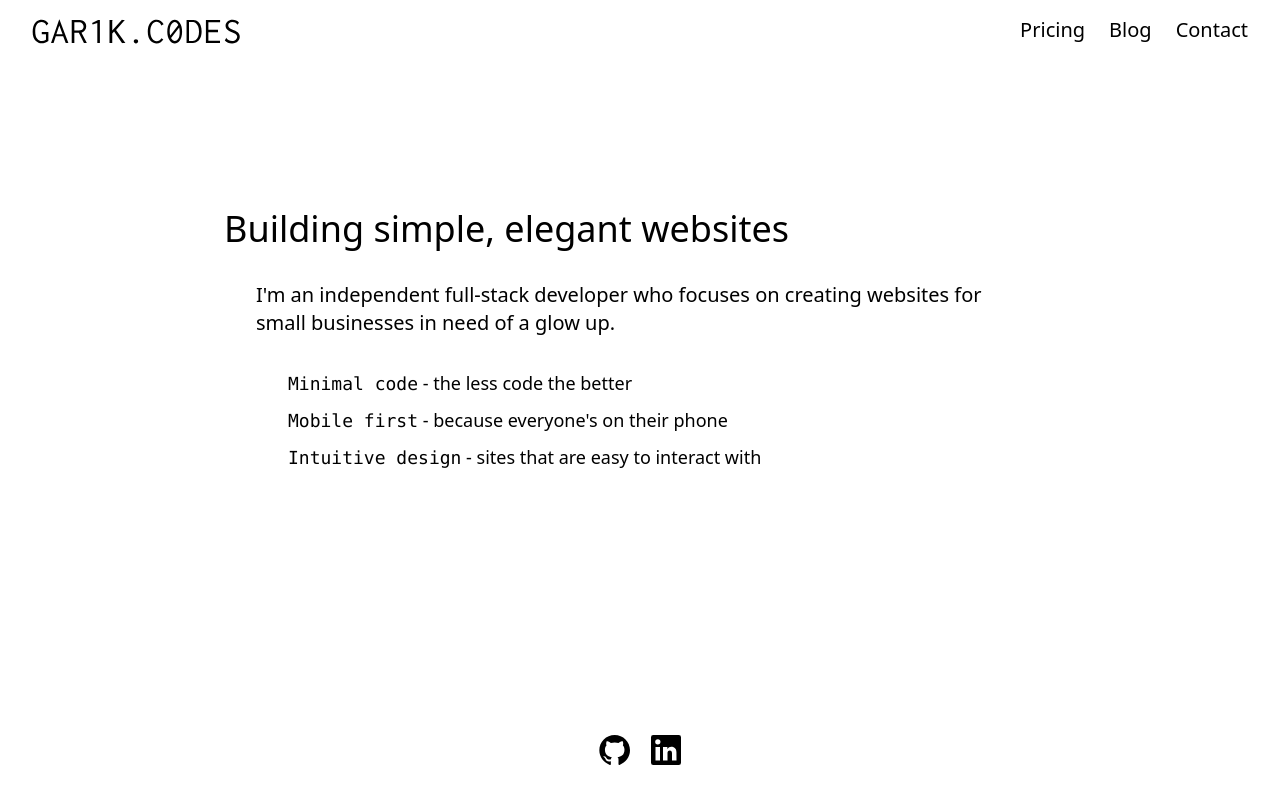
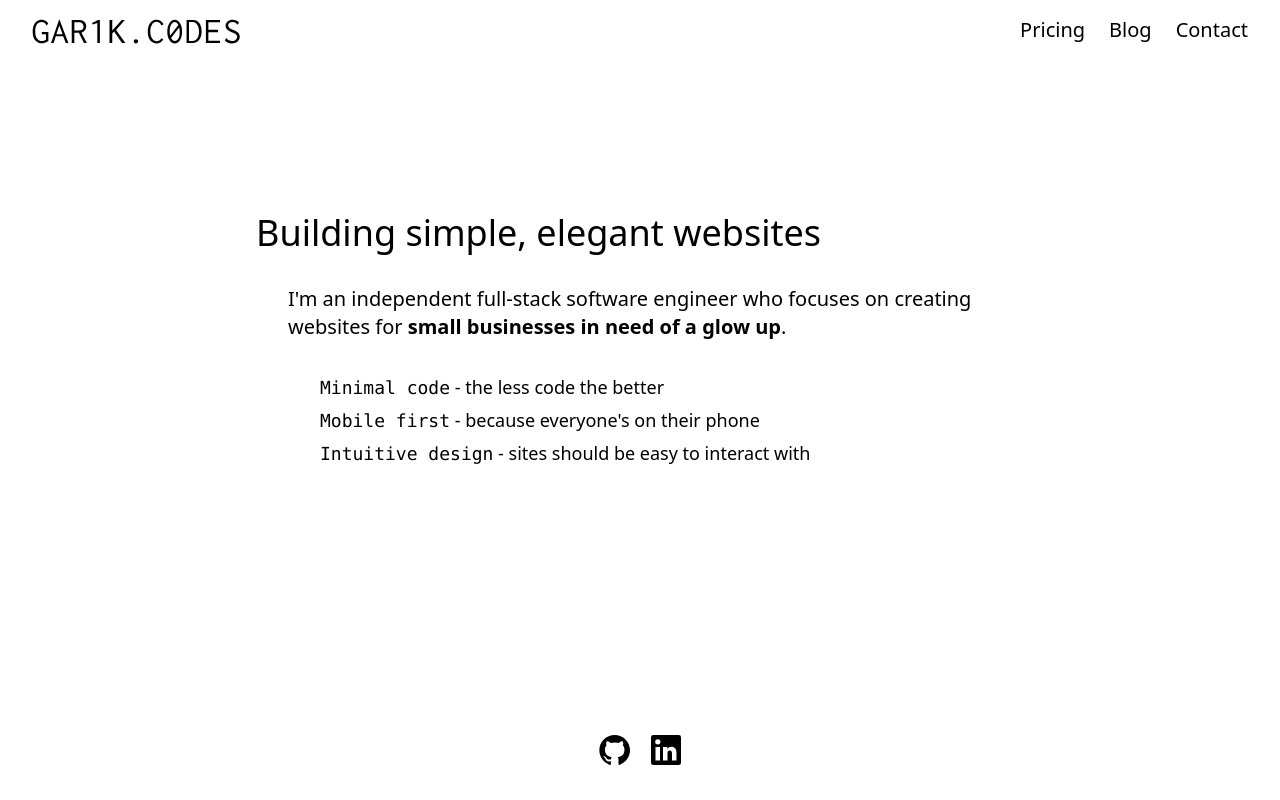
Before and after one commit to garikAsplund/garik, a SvelteKit app: page / in a window 1280 px wide. Built offline with nearby package versions, Linux system fonts and the light colour scheme.

Commit message:
dynamic arrangement

```diff
--- a/src/lib/Nav.svelte
+++ b/src/lib/Nav.svelte
@@ -2,7 +2,7 @@
 	import GarikCodes from '$lib/SVGs/GarikCodes.svelte';
 </script>
 
-<header class="w-full flex py-4 items-end justify-start">
+<header class="w-full flex py-4 items-end justify-around">
         <!-- Home link and logo -->
 		<div class="px-8">
 			<a href="/" class="hover:opacity-70" aria-label="Home">
@@ -11,7 +11,7 @@
 		</div>
 
         <!-- Nav bar -->
-		<nav class="px-4 sm:px-6 lg:px-8 flex justify-end w-full">
+		<nav class="px-8 flex justify-end w-full">
 			<ul class="flex items-end gap-6 text-xl">
                 <li><a href="/pricing" class="hover:opacity-70">Pricing</a></li>
                 <li><a href="/blog" class="hover:opacity-70">Blog</a></li>
--- a/src/routes/+layout.svelte
+++ b/src/routes/+layout.svelte
@@ -6,7 +6,7 @@
 	let { children } = $props();
 </script>
 
-<div class="container flex flex-col h-full w-full items-center">
+<div class="min-h-screen flex flex-col">
 	<Nav />
 
 	{@render children()}
--- a/src/routes/+page.svelte
+++ b/src/routes/+page.svelte
@@ -2,13 +2,13 @@
 </script>
 
 <div class="container flex h-[70vh] w-full items-center justify-center">
-	<div class="max-w-4xl sm:space-y-3 md:space-y-5 lg:space-y-8">
-		<h2 class="md:mx-4 lg:mx-8 lg:text-4xl">Building simple, elegant websites</h2>
-		<p class="md:mx-8 md:text-lg lg:mx-16 lg:text-xl">
-			I'm an independent full-stack developer who focuses on creating websites for small businesses
-			in need of a glow up.
+	<div class="max-w-4xl space-y-4 lg:space-y-8 px-8">
+		<h2 class="px-4 lg:px-8 text-4xl">Building simple, elegant websites</h2>
+		<p class="px-8 md:text-lg lg:px-16 lg:text-xl">
+			I'm an independent full-stack software engineer who focuses on creating websites for <b>small businesses
+			in need of a glow up</b>.
 		</p>
-		<ul class="md:mx-16 md:space-y-1 lg:mx-24 lg:space-y-2 lg:text-lg">
+		<ul class="px-16 md:space-y-1 lg:px-24 space-y-2 lg:text-lg">
 			<li>
 				<code class="code lg:text-lg">Minimal code</code> - the less code the better
 			</li>
@@ -16,7 +16,7 @@
 				<code class="code lg:text-lg">Mobile first</code> - because everyone's on their phone
 			</li>
 			<li>
-				<code class="code lg:text-lg">Intuitive design</code> - sites that are easy to interact with
+				<code class="code lg:text-lg">Intuitive design</code> - sites should be easy to interact with
 			</li>
 		</ul>
 	</div>
```
